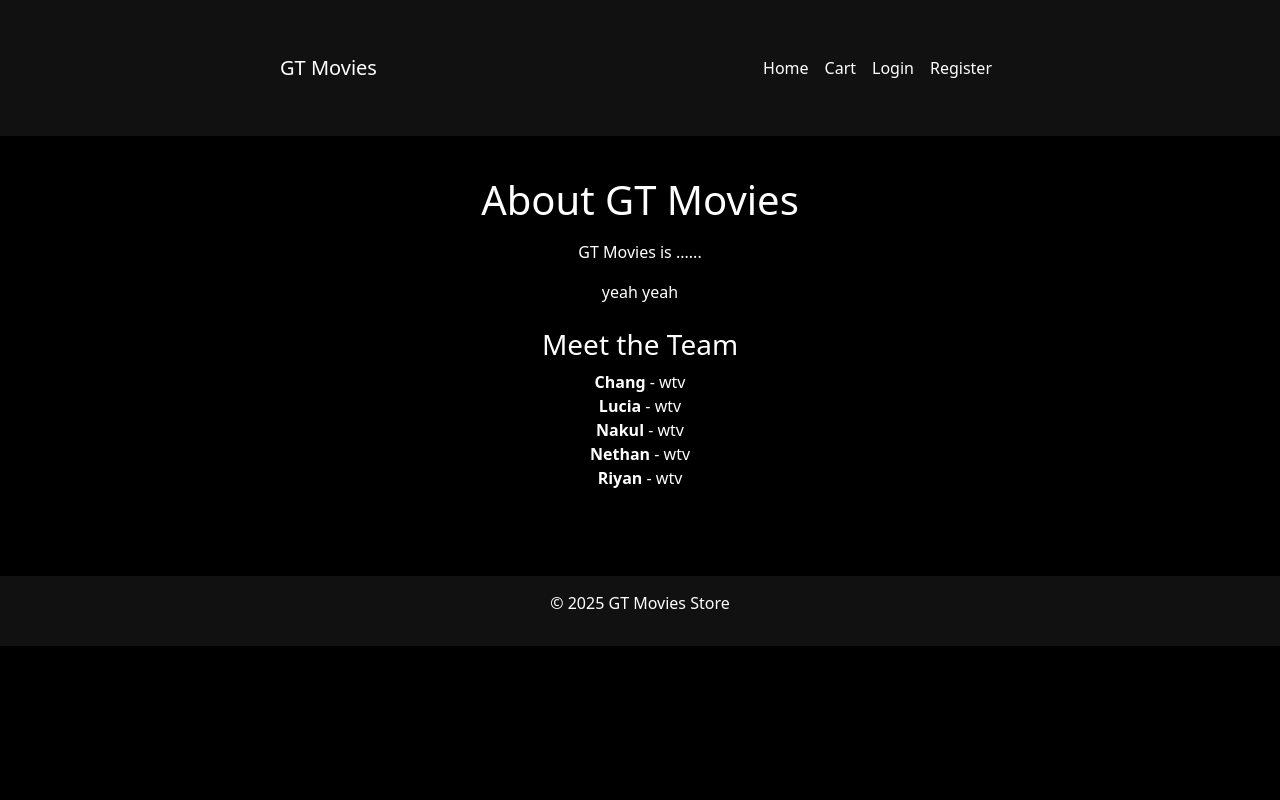
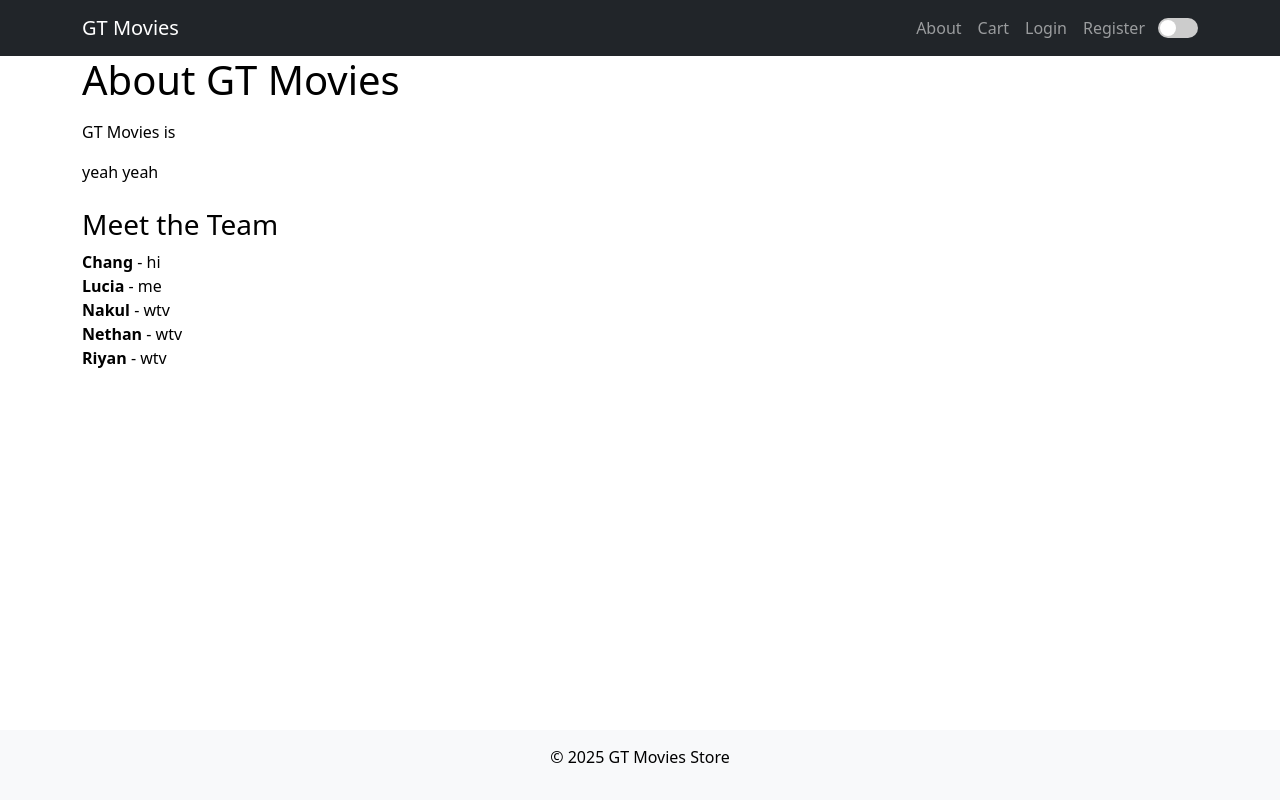
Before and after one commit to nakulshah04/GTMovieStore, a Django app: page /about/ in a window 1280 px wide. Run offline with Django 5.2, Linux system fonts and the light colour scheme.

Commit message:
hi guys update

```diff
--- a/movies/static/css/about.css
+++ /dev/null
@@ -1,23 +0,0 @@
-body {
-    background-color: black;
-    color: white;
-}
-.container {
-    max-width: 800px;
-    margin: auto;
-    padding: 40px;
-    text-align: center;
-}
-.navbar {
-    background-color: #111;
-}
-.navbar-brand, .nav-link {
-    color: white !important;
-}
-.footer {
-    text-align: center;
-    padding: 15px;
-    background-color: #111;
-    color: white;
-    margin-top: 30px;
-}
--- a/movies/templates/Movies/about.html
+++ b/movies/templates/Movies/about.html
@@ -7,12 +7,13 @@
     <title>About Us - GT Movies</title>
     <link rel="stylesheet" href="https://cdn.jsdelivr.net/npm/bootstrap@5.3.2/dist/css/bootstrap.min.css">
     <link rel="stylesheet" href="{% static 'css/about.css' %}">
+    <link rel="stylesheet" href="{% static 'css/homepage.css' %}">
 
 </head>
 <body>
 
     <!-- Navigation Bar -->
-    <nav class="navbar navbar-expand-lg navbar-dark">
+    <nav class="navbar navbar-expand-lg navbar-dark bg-dark">
         <div class="container">
             <a class="navbar-brand" href="/">GT Movies</a>
             <button class="navbar-toggler" type="button" data-bs-toggle="collapse" data-bs-target="#navbarNav">
@@ -20,10 +21,21 @@
             </button>
             <div class="collapse navbar-collapse" id="navbarNav">
                 <ul class="navbar-nav ms-auto">
-                    <li class="nav-item"><a class="nav-link" href="/">Home</a></li>
-                    <li class="nav-item"><a class="nav-link" href="/cart/">Cart</a></li>
-                    <li class="nav-item"><a class="nav-link" href="/login/">Login</a></li>
-                    <li class="nav-item"><a class="nav-link" href="/register/">Register</a></li>
+                    <li class="nav-item"><a class="nav-link" href="{% url 'about' %}">About</a></li>
+                    <li class="nav-item"><a class="nav-link" href="{% url 'cart' %}">Cart</a></li>
+                    {% if user.is_authenticated %}
+                        <li class="nav-item"><a class="nav-link" href="{% url 'logout' %}">Logout</a></li>
+                    {% else %}
+                        <li class="nav-item"><a class="nav-link" href="{% url 'login' %}">Login</a></li>
+                        <li class="nav-item"><a class="nav-link" href="{% url 'register' %}">Register</a></li>
+                    {% endif %}
+                    <li class="nav-item">
+                        <!-- Toggle Switch -->
+                        <label class="theme-switch" for="checkbox">
+                            <input type="checkbox" id="checkbox" />
+                            <div class="slider round"></div>
+                        </label>
+                    </li>
                 </ul>
             </div>
         </div>
@@ -33,15 +45,15 @@
     <div class="container">
         <h1>About GT Movies</h1>
         <p class="mt-3">
-            GT Movies is ......
+            GT Movies is
         </p>
         <p>
             yeah yeah
         </p>
         <h3 class="mt-4">Meet the Team</h3>
         <ul class="list-unstyled">
-            <li> <strong>Chang</strong> - wtv</li>
-            <li> <strong>Lucia</strong> - wtv</li>
+            <li> <strong>Chang</strong> - hi</li>
+            <li> <strong>Lucia</strong> - me</li>
             <li> <strong>Nakul</strong> - wtv</li>
             <li> <strong>Nethan</strong> - wtv</li>
             <li> <strong>Riyan</strong> - wtv</li>
```
Also changed, not shown: db.sqlite3.
